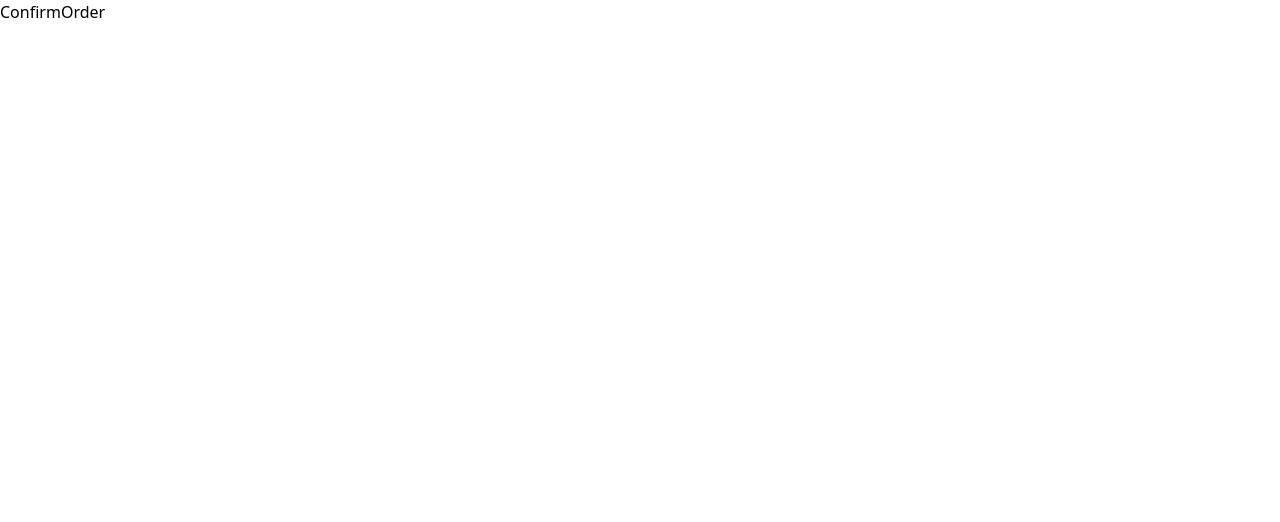
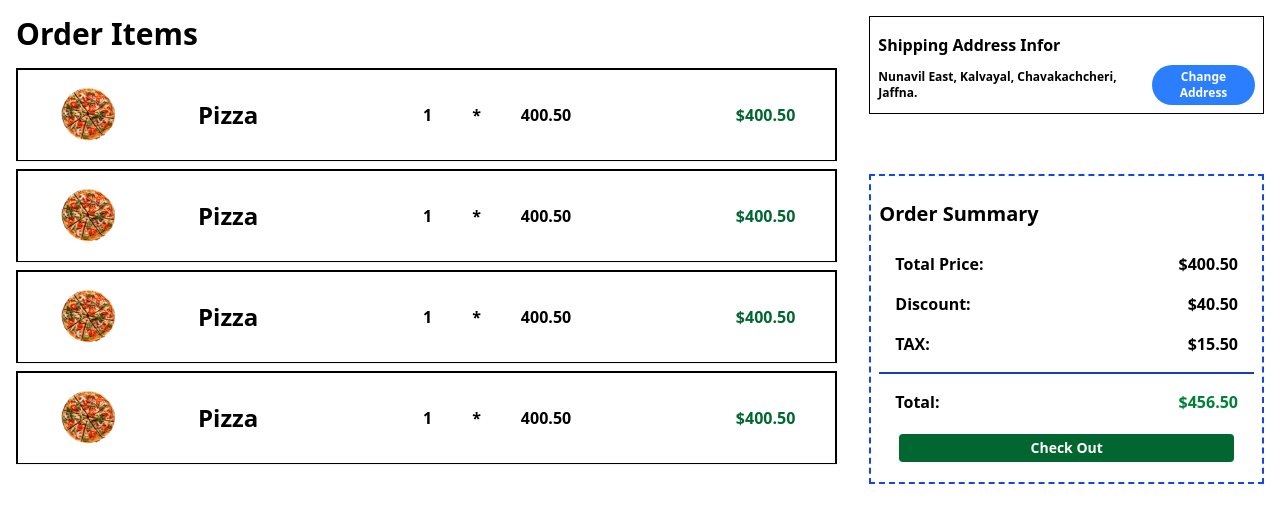
Before and after one commit to Vithurshan2002/MiniEcom, a React (Vite) app: page /confirmorder in a window 1280 px wide. Shown: the top 522 px of the page. Built offline with nearby package versions, Linux system fonts and the light colour scheme.

Commit message:
Confirmorderpage created

```diff
--- a/src/App.jsx
+++ b/src/App.jsx
@@ -12,6 +12,7 @@ import Register from "./Pages/Register";
 import CardPage from "./Pages/CardPage";
 import ConfirmOrder from "./Pages/ConfirmOrder";
 import ShippingInfor from "./Pages/ShippingInfor";
+import PaymentPage from "./Pages/PaymentPage";
 
 function App() {
   return (
@@ -33,11 +34,12 @@ function App() {
               </>
             }
           />
-          <Route path="/login" element={<Login/>} />
-           <Route path="/register" element={<Register/>} />
-           <Route path="/card" element={<CardPage/>}/>
-           <Route path="/confirmorder" element={<ConfirmOrder/>}/>
-           <Route path="/shippingInfor" element={<ShippingInfor/>}/>
+          <Route path="/login" element={<Login />} />
+          <Route path="/register" element={<Register />} />
+          <Route path="/card" element={<CardPage />} />
+          <Route path="/confirmorder" element={<ConfirmOrder />} />
+          <Route path="/shippingInfor" element={<ShippingInfor />} />
+          <Route path="/paymentpage" element={<PaymentPage />} />
         </Routes>
       </BrowserRouter>
     </>
--- /dev/null
+++ b/src/Components/ConfirmOrderItem.jsx
@@ -0,0 +1,28 @@
+import React from "react";
+
+const ConfirmOrderItem = () => {
+  return (
+    <div className="flex items-center justify-between sm:px-10 px-2 sm:flex-3 border-b-1 border-2  my-2  shadow-2xs">
+      <div className="flex items-center sm:space-x-20 space-x-2">
+        <div className="w-15">
+          <img src="home.png" alt="" className="w-full h-full object-cover" />
+        </div>
+        <div>
+          <h1 className="font-bold sm:text-2xl">Pizza</h1>
+        </div>
+      </div>
+
+      <div className="flex items-center sm:space-x-10 space-x-3 font-bold">
+        <div>1</div>
+        <div>*</div>
+        <div>400.50</div>
+      </div>
+
+      <div className="font-bold text-green-800">
+      $400.50
+      </div>
+    </div>
+  );
+};
+
+export default ConfirmOrderItem;
--- a/src/Pages/ConfirmOrder.jsx
+++ b/src/Pages/ConfirmOrder.jsx
@@ -1,8 +1,84 @@
 import React from 'react'
+import ConfirmOrderItem from '../Components/ConfirmOrderItem'
+import { NavLink } from 'react-router-dom'
+
 
 const ConfirmOrder = () => {
   return (
-    <div>ConfirmOrder</div>
+    <>
+    <div className='flex flex-col sm:flex-row'>
+      <div className='flex-4/6 px-4 pt-4'>
+        <h1 className=' text-3xl font-bold pb-2'>Order Items</h1>
+      <ConfirmOrderItem/>
+      <ConfirmOrderItem/>
+      <ConfirmOrderItem/>
+      <ConfirmOrderItem/>
+      </div>
+
+
+      <div className='flex-2/6 px-4 py-4 space-y-15'>
+        <div className='border-1 p-2 ps-2'>
+        <h1 className=' font-bold py-2 '>Shipping Address Infor</h1>
+
+        <div className='flex items-center justify-between space-x-4'>
+          <div className='font-semibold text-xs'>
+          Nunavil East,
+          Kalvayal,
+          Chavakachcheri,
+          Jaffna.
+        </div>
+        <div><NavLink to={'/shippingInfor'}><button className='text-sm sm:text-xs bg-blue-500 hover:bg-blue-300 transition-all cursor-pointer text-white font-semibold px-2 rounded-full py-1'>Change Address</button></NavLink></div>
+        </div>
+        </div>
+
+
+            <div className=" mb-10 border-dashed p-2 border-2 border-blue-700">
+          <h1 className=" font-bold text-xl  py-4">
+            Order Summary
+          </h1>
+          <div className="flex justify-between py-2 px-4 ">
+            <p className="font-bold">Total Price: </p>
+            <p className="font-semibold">$400.50</p>
+          </div>
+          <div className="flex justify-between py-2 px-4 ">
+            <p className="font-bold">Discount: </p>
+            <p className="font-semibold">$40.50</p>
+          </div>
+          <div className="flex justify-between py-2 px-4">
+            <p className="font-bold">TAX: </p>
+            <p className="font-semibold">$15.50</p>
+          </div>
+          <div className="h-0.5 w-full  bg-blue-800 my-2"></div>
+          <div className="flex justify-between py-2 px-4">
+            <p className="font-bold">Total: </p>
+            <p className="font-extrabold text-green-700">$456.50</p>
+          </div>
+          <div className="flex justify-center py-3 px-5">
+            <NavLink to={"/paymentpage"} className="w-full">
+              <button className="bg-green-800 text-white  w-full font-bold cursor-pointer hover:bg-green-400  px-2 py-1  rounded text-sm transition-all text-center">
+               Check Out
+              </button>
+            </NavLink>
+          </div>
+
+        </div>
+      </div>
+
+
+    </div>
+
+
+
+</>
+
+
+
+
+
+
+
+
+
   )
 }
 
--- /dev/null
+++ b/src/Pages/PaymentPage.jsx
@@ -0,0 +1,9 @@
+import React from 'react'
+
+const PaymentPage = () => {
+  return (
+    <div>PaymentPage</div>
+  )
+}
+
+export default PaymentPage
--- a/src/Pages/ShippingInfor.jsx
+++ b/src/Pages/ShippingInfor.jsx
@@ -3,8 +3,8 @@ import { NavLink } from "react-router-dom";
 
 const ShippingInfor = () => {
   return (
-    <div className="flex h-screen justify-center">
-      <div className="border w-150 my-20 sm:mx-0 mx-5 p-5">
+    <div className="flex  justify-center">
+      <div className="border-3 rounded-lg  w-150 my-20 sm:mx-0 mx-5 p-5">
         <h1 className=" text-center font-extrabold text-3xl pb-4">
           Delivery Address
         </h1>
@@ -112,9 +112,9 @@ const ShippingInfor = () => {
           </div>
 
           <div className="flex justify-center pt-10">
-            <button className="font-bold w-full text-white bg-emerald-800 px-2 py-1 rounded-lg hover:bg-emerald-600 transition-all cursor-pointer">
+           <NavLink to={'/confirmorder'} className='w-full'> <button className="font-bold w-full text-white bg-emerald-800 px-2 py-1 rounded-lg hover:bg-emerald-600 transition-all cursor-pointer">
               Confirm Address
-            </button>
+            </button></NavLink>
           </div>
         </form>
 
```
